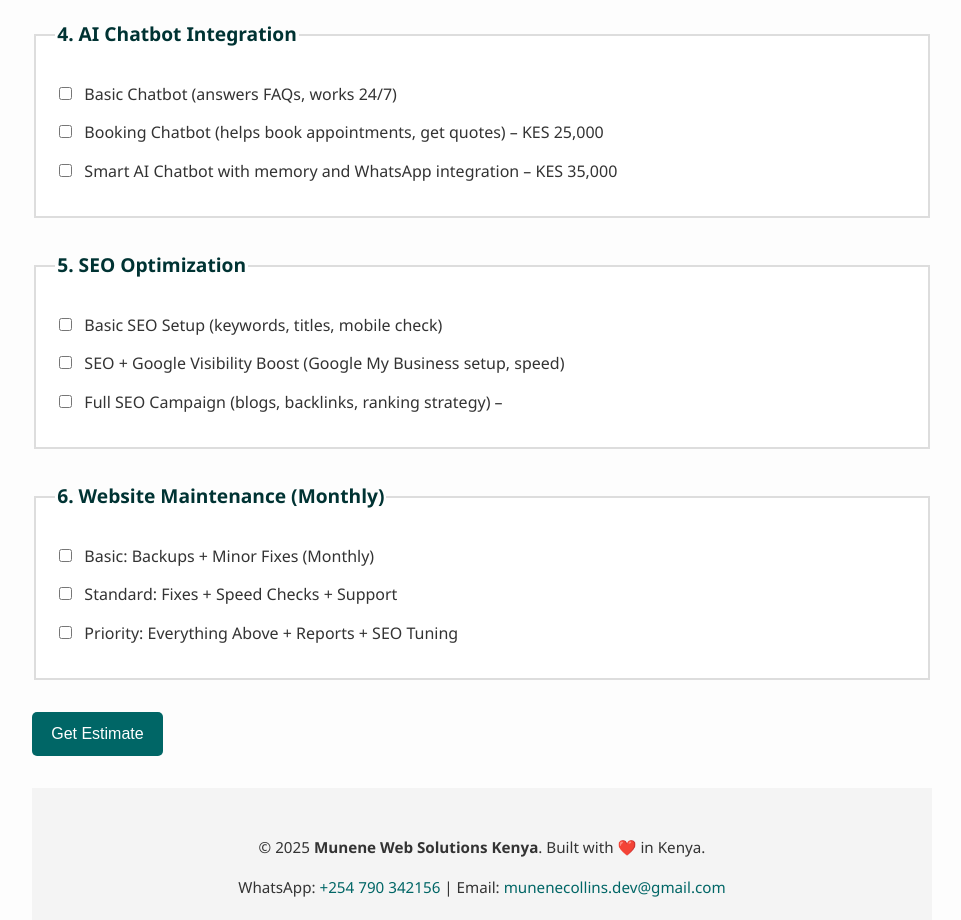
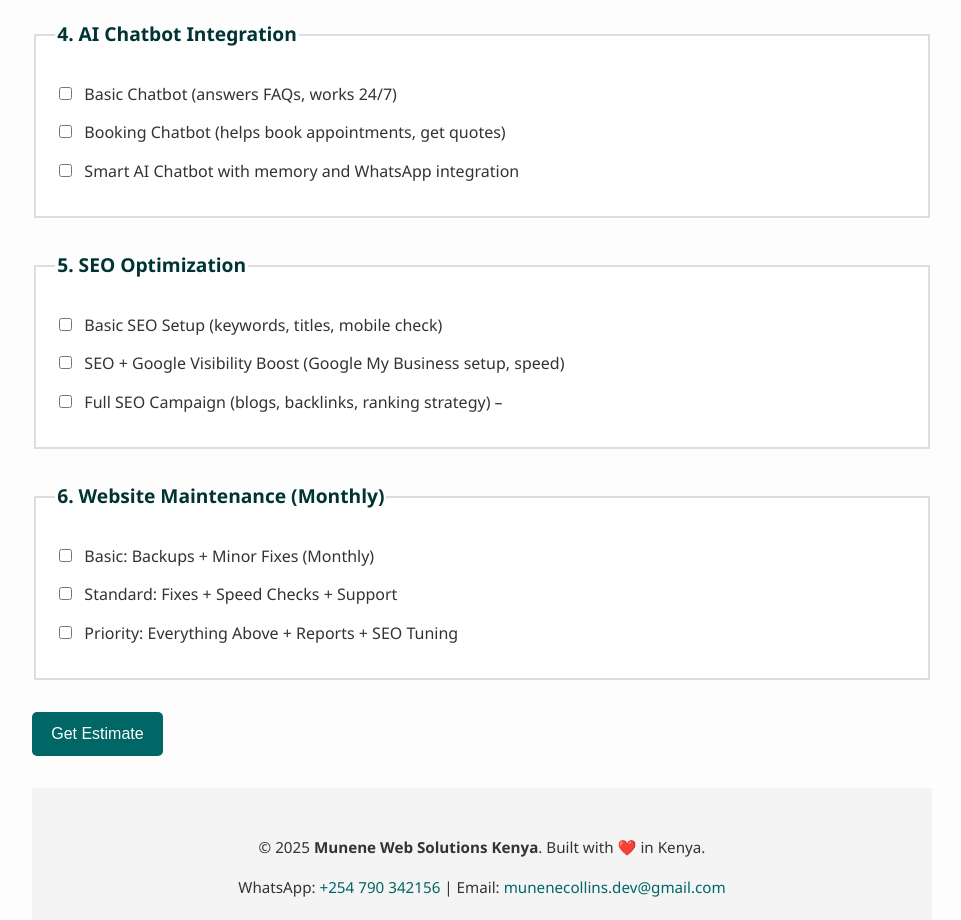
Before and after one commit to collins05-munene/my-portfolio, a plain HTML site: page qoute.html in a window 1280 px wide. Shown: the part 880-1800 px from the top of the page, without its empty margins (158-1119 px from the left). Drawn offline with Linux system fonts and the light colour scheme.

Commit message:
Removed pricing on ai chatbot integration

```diff
--- a/qoute.html
+++ b/qoute.html
@@ -116,11 +116,11 @@
             </label>
             <label>
               <input type="checkbox" value="15000" />
-              Booking Chatbot (helps book appointments, get quotes) – KES 25,000
+              Booking Chatbot (helps book appointments, get quotes)
             </label>
             <label>
               <input type="checkbox" value="20000" />
-              Smart AI Chatbot with memory and WhatsApp integration – KES 35,000
+              Smart AI Chatbot with memory and WhatsApp integration
             </label>
           </fieldset>
         </section>
```
